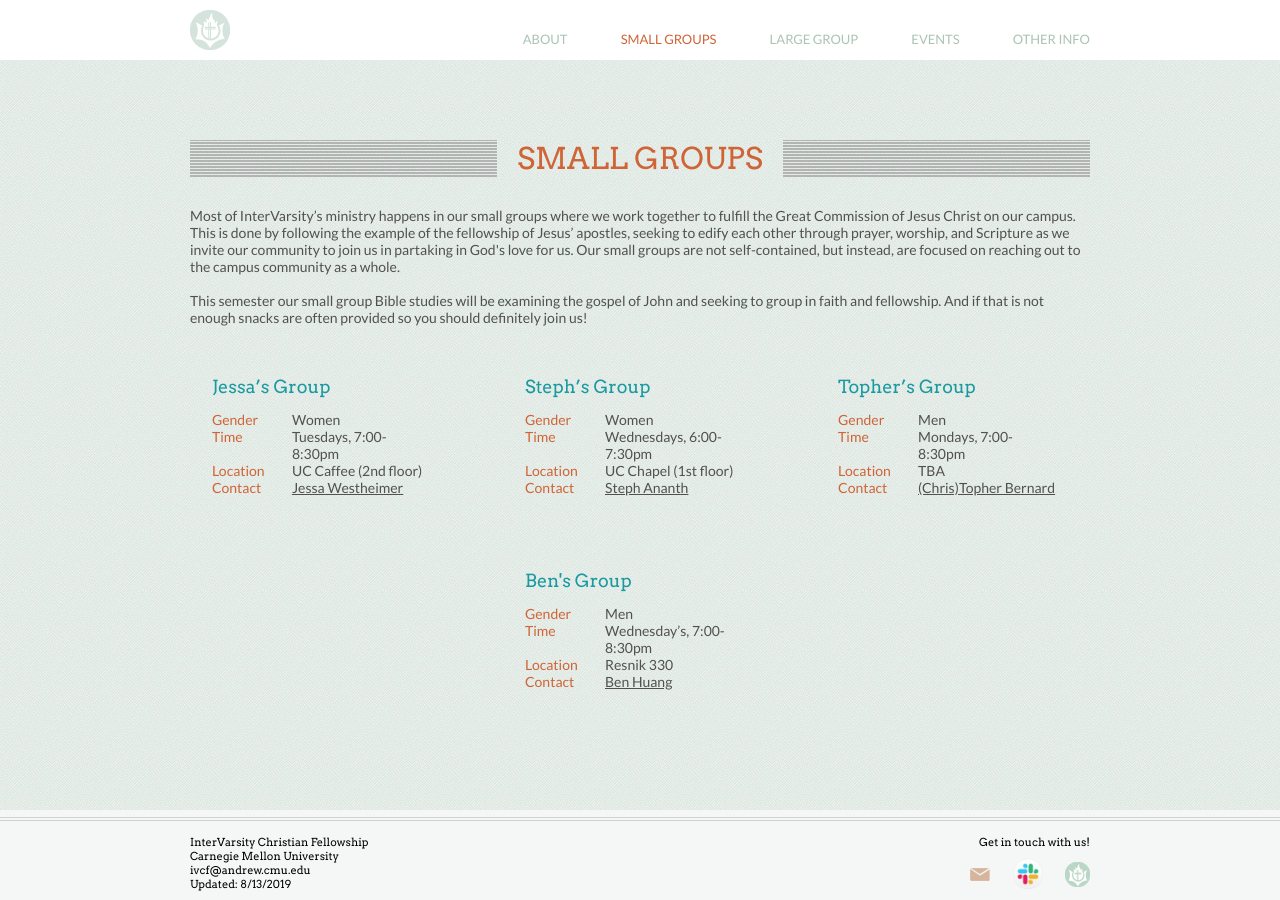
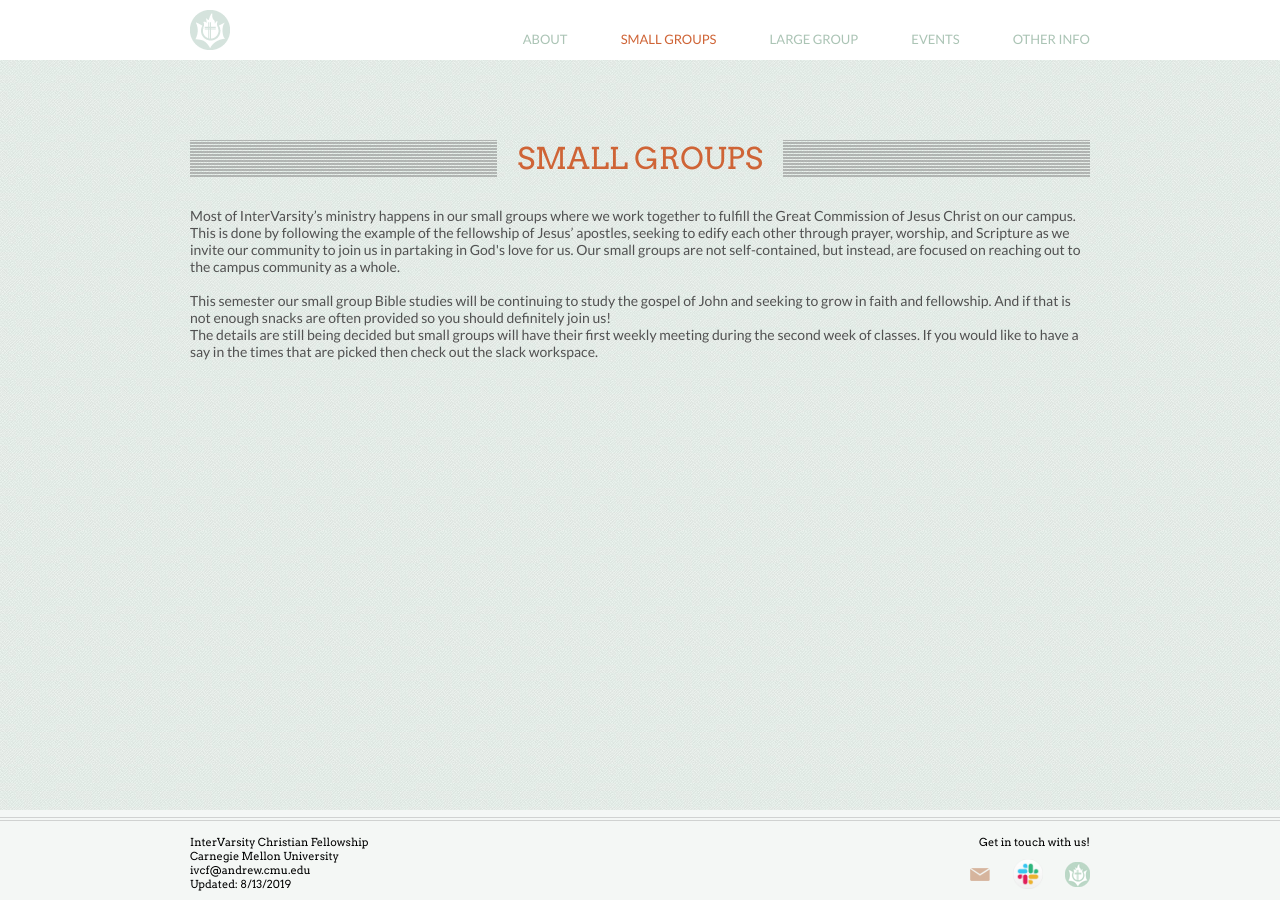
Before and after one commit to ivcf-cmu/ivcf-cmu.github.io, a Jekyll site: the page built from smallgroups.md, in a window 1280 px wide. Built offline with Jekyll 4.4.1, drawn with Linux system fonts in a browser that asks for light colours.

Commit message:
removed last semester's small group info and replaced with TBD

```diff
--- a/smallgroups.md
+++ b/smallgroups.md
@@ -8,8 +8,12 @@ Most of InterVarsity’s ministry happens in our small groups where we work toge
 </p>
 <br/>
 <p>
-This semester our small group Bible studies will be examining the gospel of John and seeking to group in faith and fellowship. And if that is not enough snacks are often provided so you should definitely join us!
+This semester our small group Bible studies will be continuing to study the gospel of John and seeking to grow in faith and fellowship. And if that is not enough snacks are often provided so you should definitely join us!
 </p>
+<p>
+The details are still being decided but small groups will have their first weekly meeting during the second week of classes. If you would like to have a say in the times that are picked then check out the slack workspace.
+</p>
+<!--
 <div class="cogs">
 	<div class="tricolumn">
 		<div class="smallgroup">
@@ -72,3 +76,4 @@ This semester our small group Bible studies will be examining the gospel of John
 		</div>
 	</div>
 </div>
+-->
```
